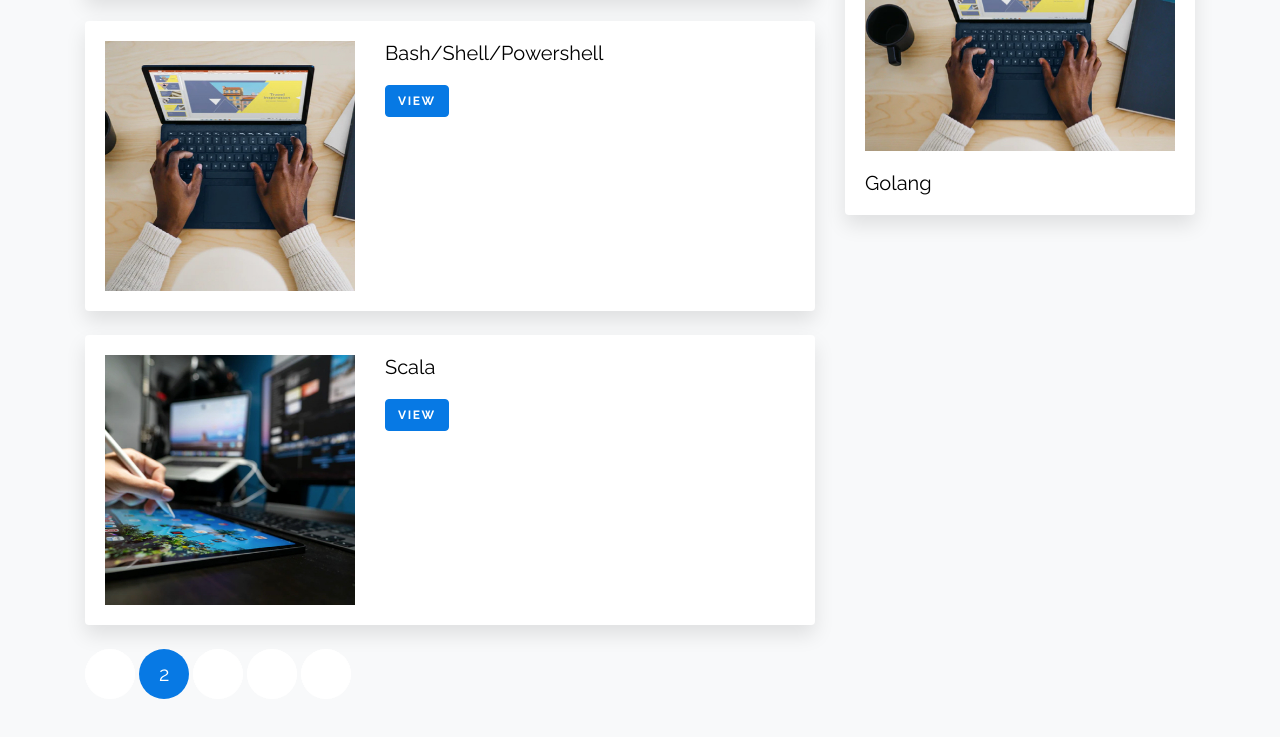
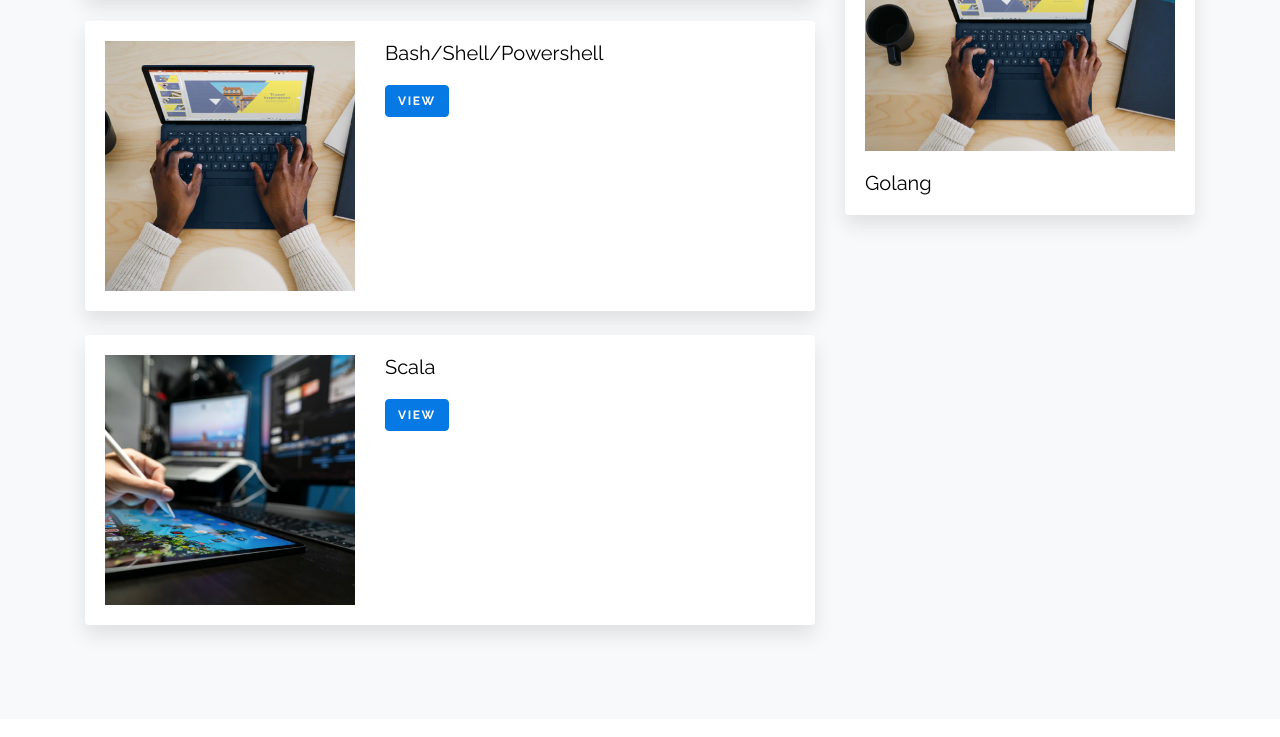
Before and after one commit to 369ar/tutor, a plain HTML site: page index.html in a window 1280 px wide. Shown: the part 1636-2373 px from the top of the page. Drawn offline with Linux system fonts and the light colour scheme; files whose address does not match are found by name.

Commit message:
Update index.html

```diff
--- a/index.html
+++ b/index.html
@@ -205,15 +205,7 @@
               </div>
 
 
-              <div class="custom-pagination">
-                <ul class="list-unstyled">
-                  <li><a href="#"><span>1</span></a></li>
-                  <li><span>2</span></li>
-                  <li><a href="#"><span>3</span></a></li>
-                  <li><a href="#"><span>4</span></a></li>
-                  <li><a href="#"><span>5</span></a></li>
-                </ul>
-              </div>
+
             </div>
 
 
```
